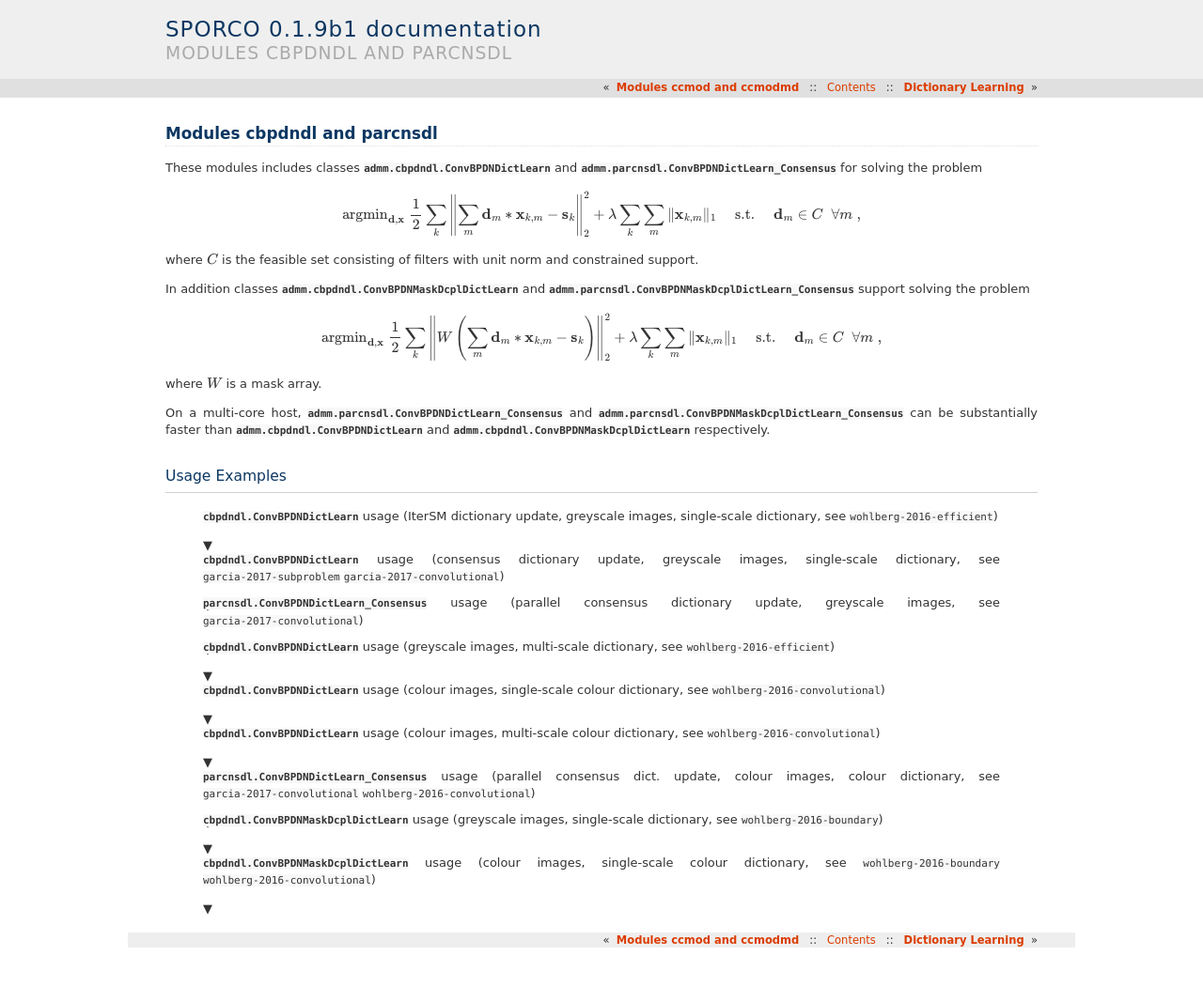
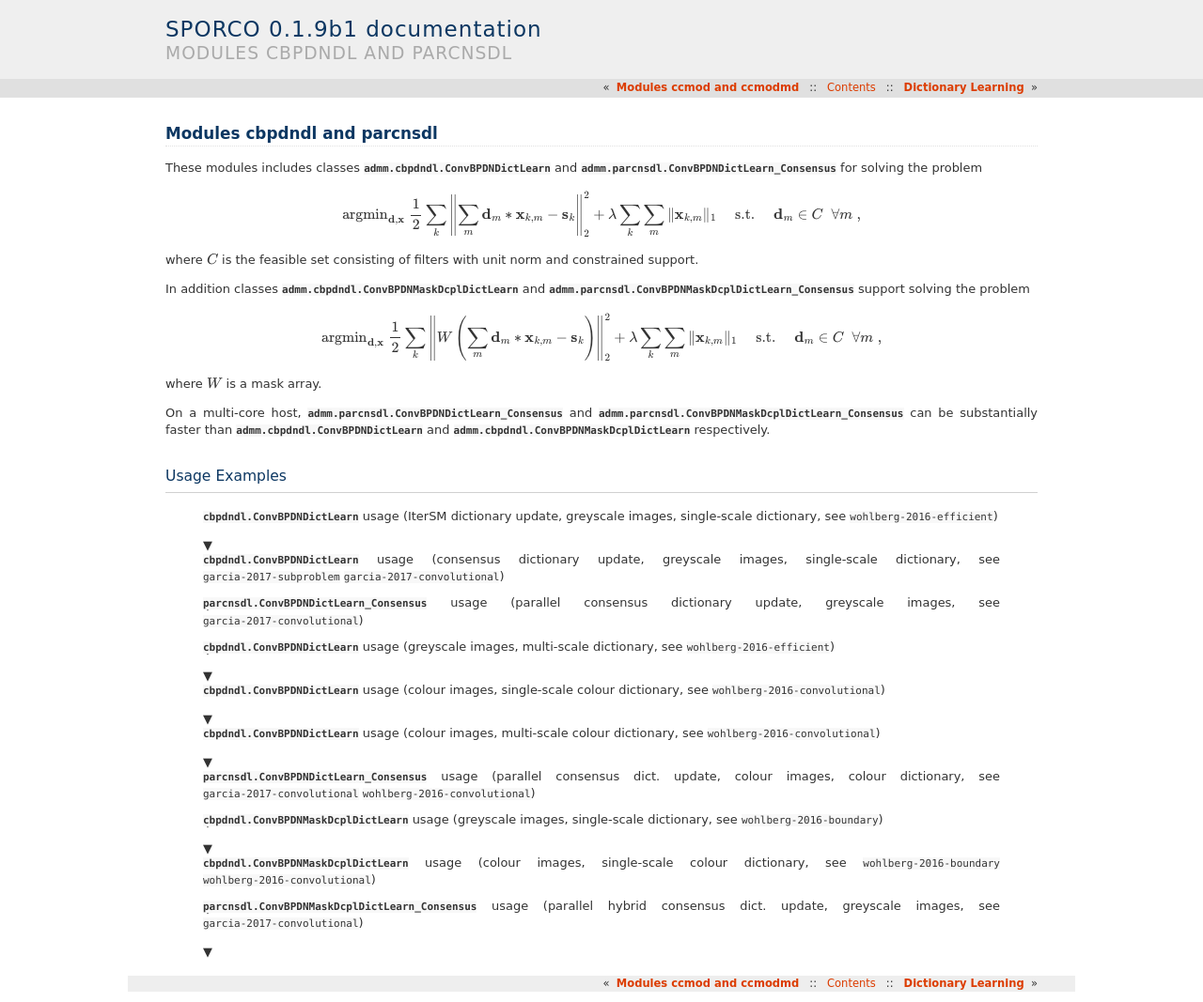
Before and after one commit to bwohlberg/sporco, a Sphinx documentation site: the page built from docs/source/invprob/cbpdndl.rst, in a window 1280 px wide. Shown: the whole page at 94% size. Built offline with Sphinx 7.4.7, drawn with Linux system fonts in a browser that asks for light colours; pages that are not in the unit, such as notebooks, are missing from menus; cross-references to code outside the pages are shown as plain code; before the commit the page ends 1021 px from its top, so only the background shows below that.

Commit message:
Updated docs

```diff
--- a/docs/source/invprob/cbpdndl.rst
+++ b/docs/source/invprob/cbpdndl.rst
@@ -151,3 +151,17 @@ Usage Examples
     .. literalinclude:: ../../../examples/cnvsparse/demo_cbpdndl_md_clr.py
        :language: python
        :lines: 11-
+
+
+
+.. container:: toggle
+
+    .. container:: header
+
+	:class:`.parcnsdl.ConvBPDNMaskDcplDictLearn_Consensus` usage (parallel
+	hybrid consensus dict. update, greyscale images,
+	see :cite:`garcia-2017-convolutional`)
+
+    .. literalinclude:: ../../../examples/cnvsparse/demo_cbpdndl_md_parcns_gry.py
+       :language: python
+       :lines: 13-
```
